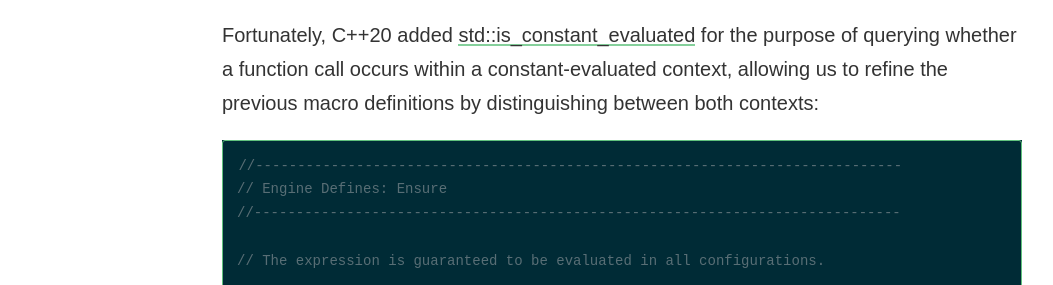
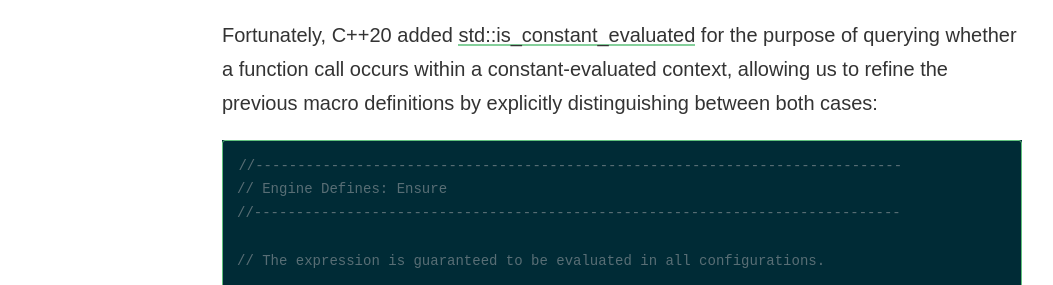
Before and after one commit to matt77hias/Blog, a Jekyll site: the page built from _posts/2020-08-25-mage-asserts.md, in a window 1280 px wide and 900 px high, scrolled down 1400 px. Shown: the part 236-521 px from the top of the window, without its empty margins (18-1071 px from the left). Built offline with Jekyll 4.4.1, drawn with Linux system fonts in a browser that asks for light colours; comment, search, counter and statistics services are not loaded.

Commit message:
Update 2020-08-25-mage-asserts.md

````diff
--- a/_posts/2020-08-25-mage-asserts.md
+++ b/_posts/2020-08-25-mage-asserts.md
@@ -44,7 +44,7 @@ Unfortunately, MAGE already uses custom asserts (`MAGE_ASSERT`) with logging sup
 #endif // MAGE_DEBUG
 ```
 
-Fortunately, C++20 added [std::is_constant_evaluated](https://en.cppreference.com/w/cpp/types/is_constant_evaluated) for the purpose of querying whether a function call occurs within a constant-evaluated context, allowing us to refine the previous macro definitions by distinguishing between both contexts:
+Fortunately, C++20 added [std::is_constant_evaluated](https://en.cppreference.com/w/cpp/types/is_constant_evaluated) for the purpose of querying whether a function call occurs within a constant-evaluated context, allowing us to refine the previous macro definitions by explicitly distinguishing between both cases:
 
 ```c++
 //-----------------------------------------------------------------------------
````
